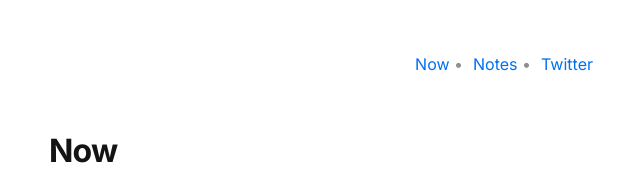
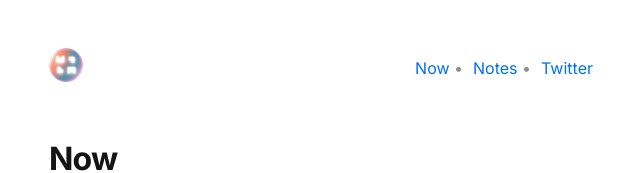
Before and after one commit to mnpw/mrinal.pw, a Next.js app: page /now in a window 1280 px wide. Shown: the top 173 px of the page, without its empty margins (319-959 px from the left). Built offline with nearby package versions, Linux system fonts and the light colour scheme.

Commit message:
fix logo

```diff
--- a/components/layout.js
+++ b/components/layout.js
@@ -61,17 +61,19 @@ export default function Layout({ children, home, nonBlog }) {
                 </Canvas>
             </div>)}
             <header className={styles.header}>
+
                 <Link href="/" legacyBehavior>
                     {/* onMouseOver={() => changeLogo(logo2)} onMouseOut={() => changeLogo(logo1)} */}
-                    <div className={styles.logo}>
+                    <span className={styles.logo}>
                         <span className={styles.logo_hover}>
                             <Image src={logo2.src} height={logo2.height} width={logo2.width} />
                         </span>
                         <span className={styles.logo_base}>
-                            <Image className={styles.logo_base} src={logo1.src} height={logo1.height} width={logo1.width} />
+                            <Image src={logo1.src} height={logo1.height} width={logo1.width} />
                         </span>
-                    </div>
+                    </span>
                 </Link>
+
                 <span>
                     <Link href="/now/" className={styles.navbar}>Now</Link>
                     <span className={styles.disc}> •</span>
@@ -81,13 +83,15 @@ export default function Layout({ children, home, nonBlog }) {
                 </span>
             </header>
             <main>{children}</main>
-            {!home && (
-                <div className={styles.backToHome}>
-                    <Link href="/">
-                        ← Back to home
-                    </Link>
-                </div>
-            )}
-        </div>
+            {
+                !home && (
+                    <div className={styles.backToHome}>
+                        <Link href="/">
+                            ← Back to home
+                        </Link>
+                    </div>
+                )
+            }
+        </div >
     );
 }
--- a/components/layout.module.css
+++ b/components/layout.module.css
@@ -8,6 +8,7 @@
     display: flex;
     flex-direction: column;
     align-items: center;
+
 }
 
 .backToHome {
@@ -33,7 +34,9 @@
 }
 
 .logo {
-    position: relative;
+    left: 0;
+    top: 0;
+    /* position: relative; */
 }
 
 .logo_hover {
@@ -45,6 +48,7 @@
 .logo_base {
     opacity: 100%;
     left: 0;
+    top: 0;
     position: absolute;
 }
 
--- a/styles/global.css
+++ b/styles/global.css
@@ -92,8 +92,8 @@ a:hover {
 }
 
 img {
-  max-width: 100%;
-  display: block;
+  /* max-width: 100%; */
+  /* display: block; */
 }
 
 p {
```
